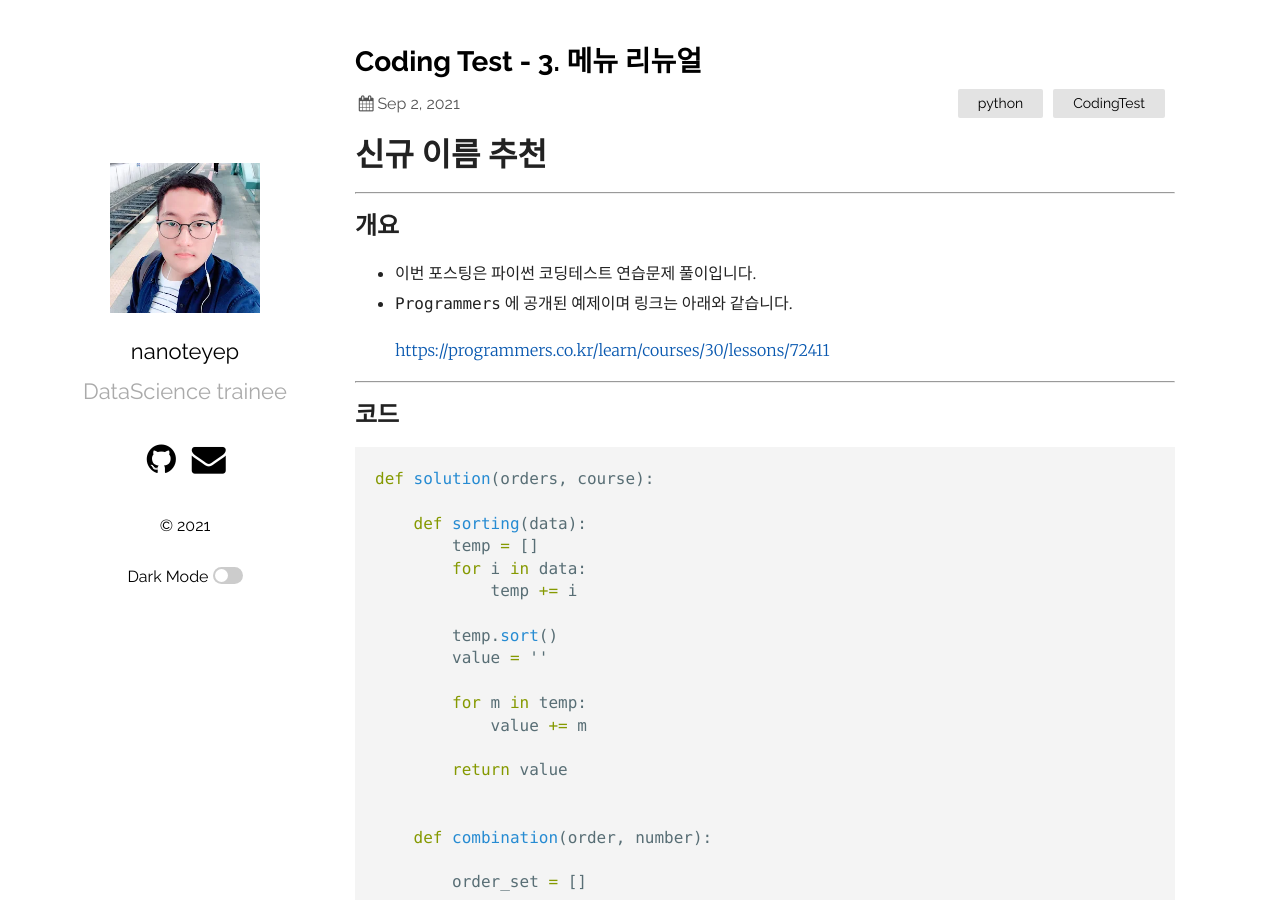
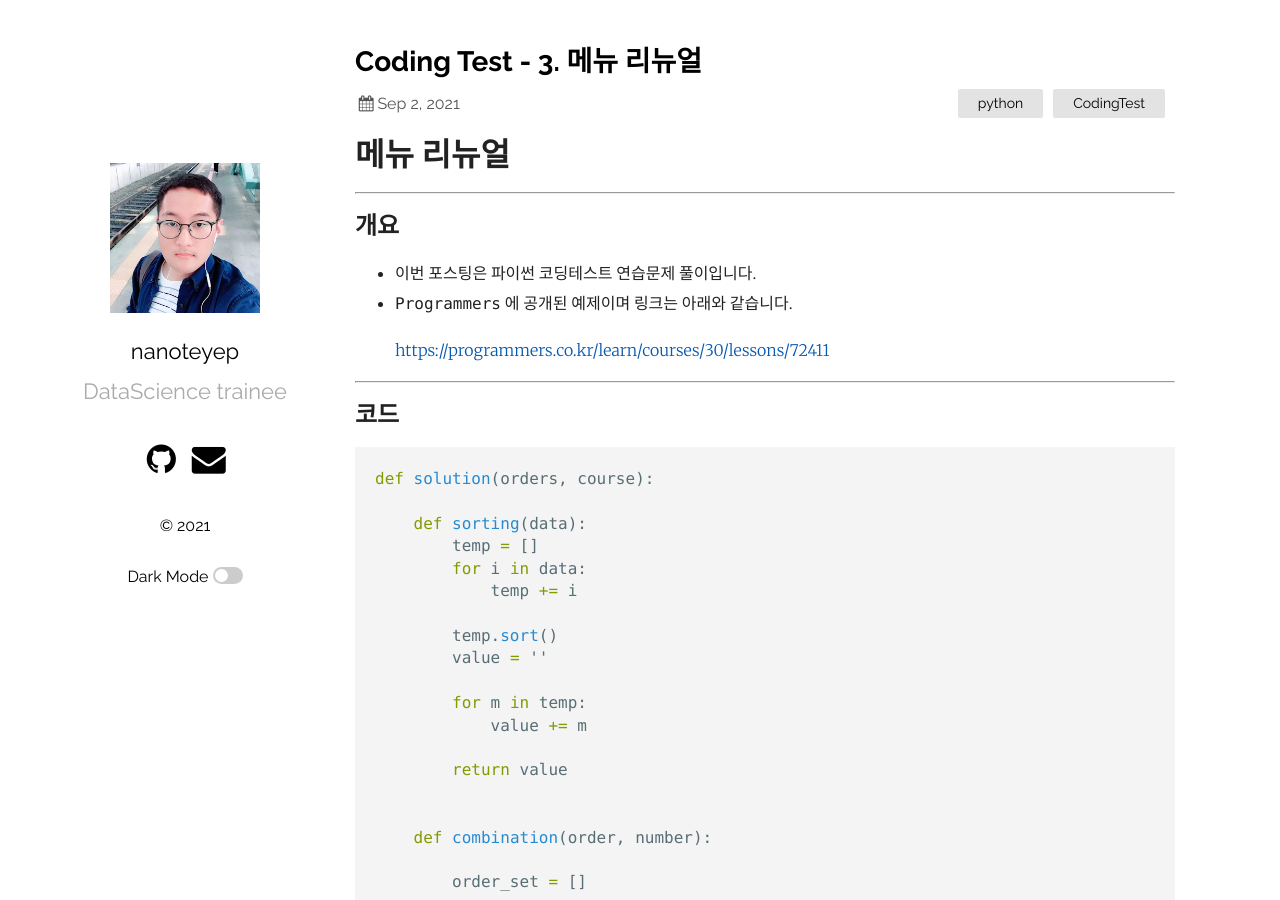
Before and after one commit to nanoteyep/nanoteyep.github.io, a Jekyll site: the page built from _posts/2021-09-02-CodingTest_3.md, in a window 1280 px wide and 900 px high. Built offline with Jekyll 4.4.1, drawn with Linux system fonts in a browser that asks for light colours.

Commit message:
second commit

```diff
--- a/_posts/2021-09-02-CodingTest_3.md
+++ b/_posts/2021-09-02-CodingTest_3.md
@@ -4,7 +4,7 @@ title:  "Coding Test - 3. 메뉴 리뉴얼"
 date:   2021-09-02
 categories: python CodingTest
 ---
-# 신규 이름 추천
+# 메뉴 리뉴얼
 ---
 
 ## 개요
```
